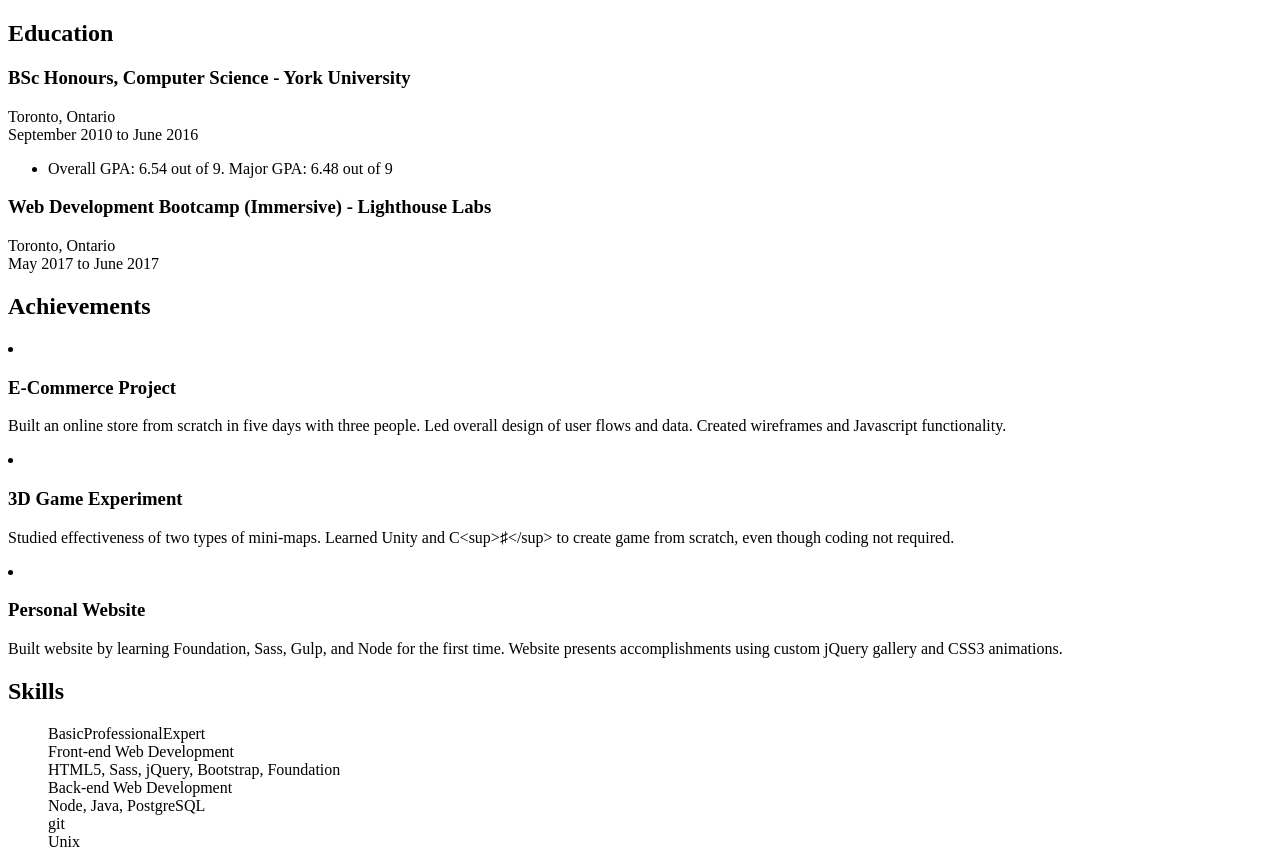
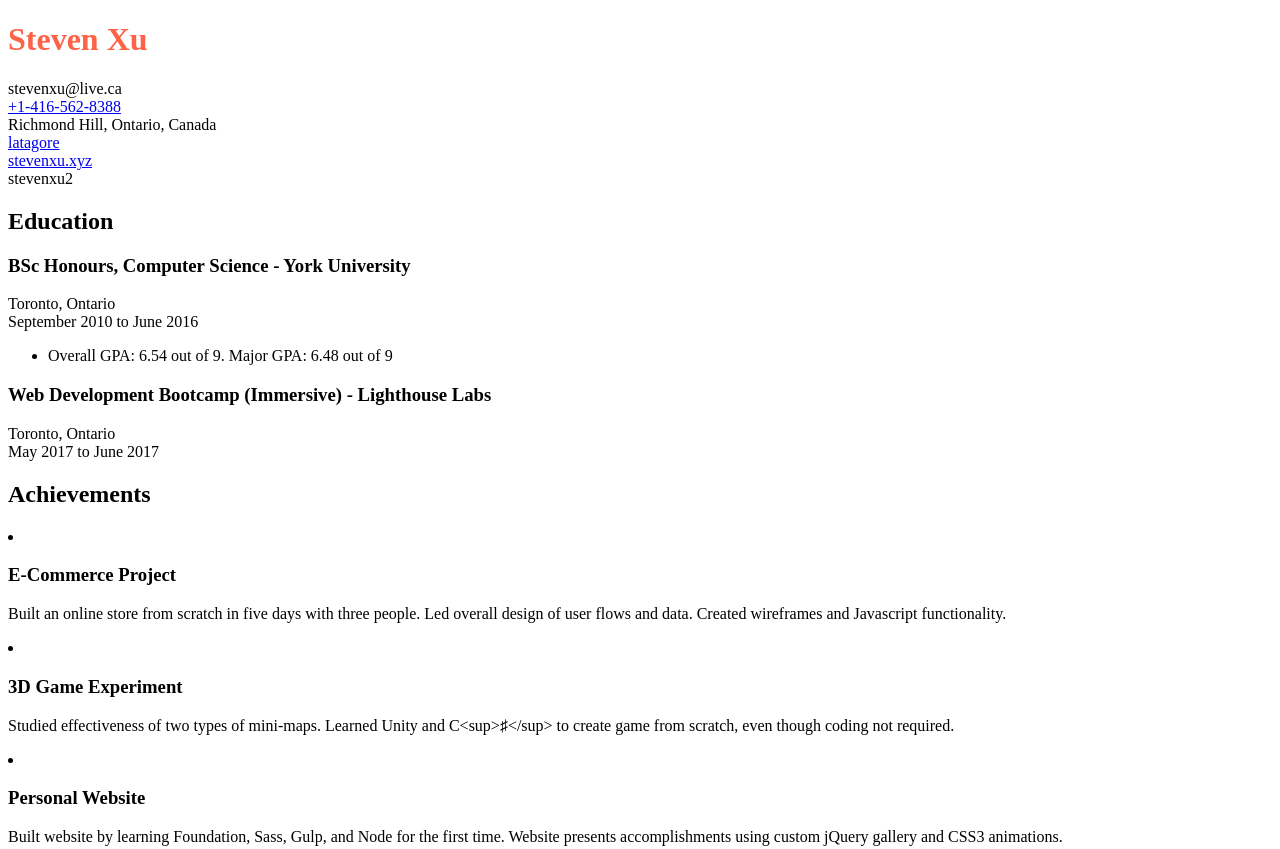
Before and after one commit to latagore/Resume, a React app: page / in a window 1280 px wide. Shown: the top 849 px of the page. Built offline with nearby package versions, Linux system fonts and the light colour scheme.

Commit message:
add header + sidebar

```diff
--- a/resume-data.json
+++ b/resume-data.json
@@ -3,7 +3,7 @@
   "contact": {
     "name": "Steven Xu",
     "email": "stevenxu@live.ca",
-    "phone": "+14165628388",
+    "phone": "+1-416-562-8388",
     "address": "Richmond Hill, Ontario, Canada",
     "github": "latagore",
     "website": "stevenxu.xyz",
--- a/src/App.jsx
+++ b/src/App.jsx
@@ -1,4 +1,26 @@
 import React, {Component} from 'react';
+
+const Header = ({data}) => {
+  return (
+    <header>
+      <h1>{data.contact.name}</h1>
+    </header>
+  )
+}
+
+const Sidebar = ({data}) => {
+  const c = data.contact;
+  return (
+    <aside className="sidebar">
+      <div className="email">{c.email}</div>
+      <div className="phone"><a href={`tel:${c.phone}`}>{c.phone}</a></div>
+      <div className="address">{c.address}</div>
+      <div className="github"><a href={`https://github.com/${c.github}`}>{c.github}</a></div>
+      <div className="website"><a href={`https://${c.website}`}>{c.website}</a></div>
+      <div className="linkedin">{c.linkedin}</div>
+    </aside>
+  )
+}
 
 const Experience = ({data}) => {
   return (
@@ -85,6 +107,8 @@ class App extends Component {
   render() {
     return (
       <div>
+        <Header data={this.props.data} />
+        <Sidebar data={this.props.data} />
         <section className="education">
           <h2>Education</h2>
           {this.props.data.education.map((data, key) => <Education data={data} key={key} />)}
```
